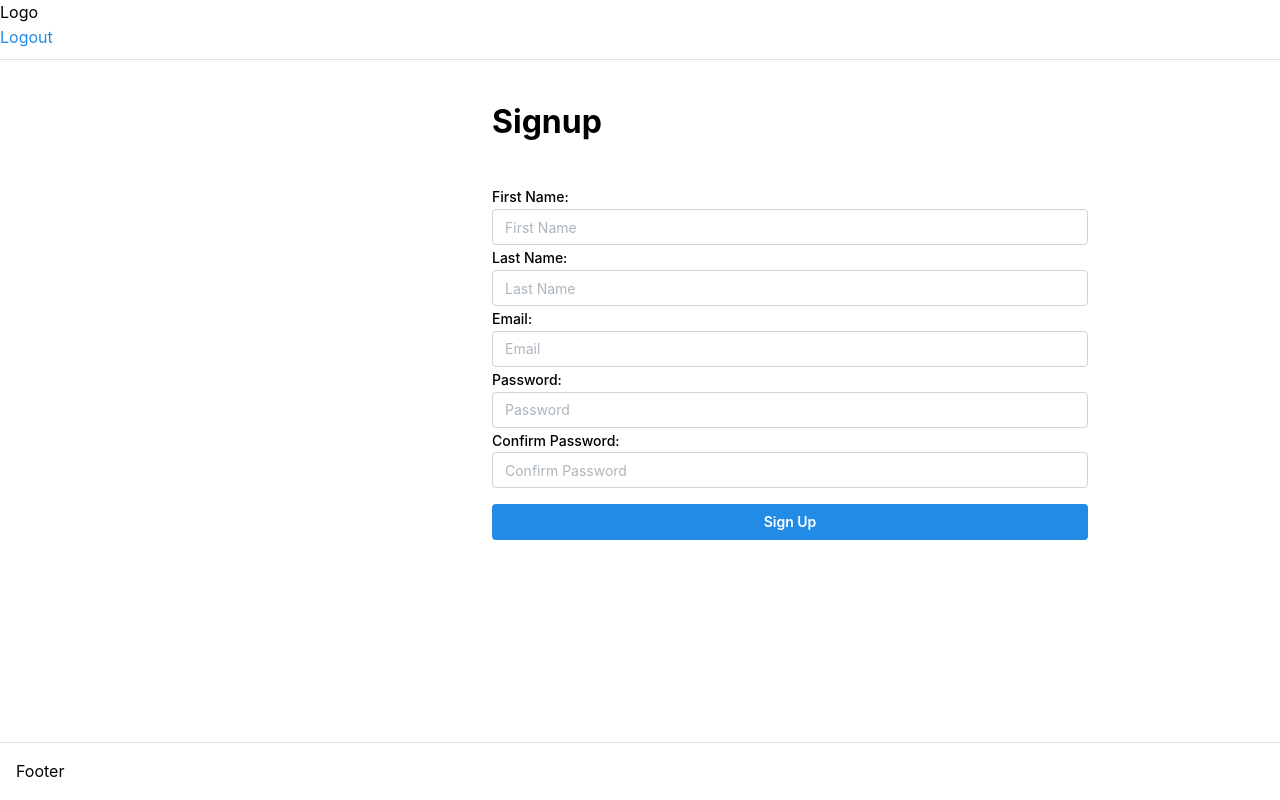
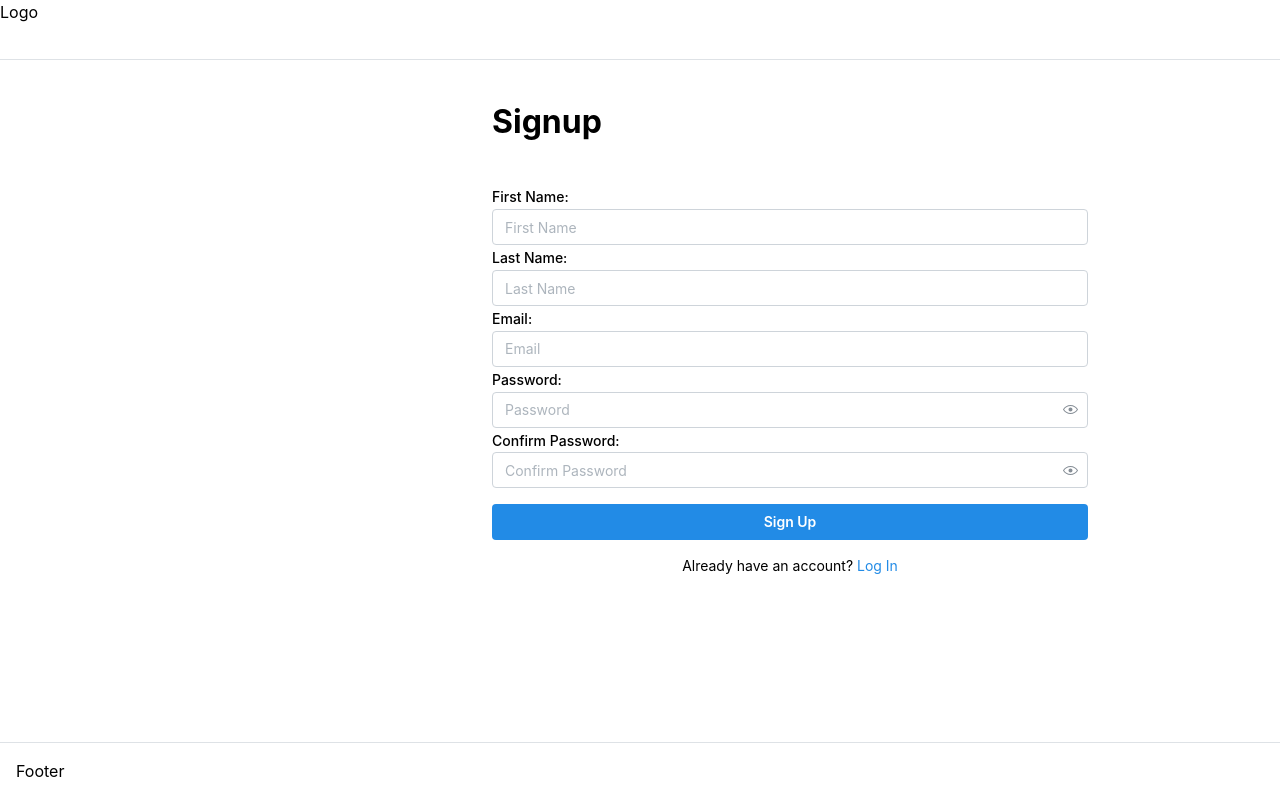
Before and after one commit to nkumarcc/react-rolodex, a React (Create React App) app: page /signup in a window 1280 px wide. Built offline with nearby package versions, Linux system fonts and the light colour scheme; no server answers.

Commit message:
Add switching between login and sign up

```diff
--- a/src/App.tsx
+++ b/src/App.tsx
@@ -1,4 +1,4 @@
-import React from 'react';
+import React, { useContext } from 'react';
 import List from './components/List/List';
 import logo from './logo.svg';
 import './App.css';
@@ -11,11 +11,13 @@ import { Anchor, AppShell, Burger, Center, Container, Switch } from '@mantine/co
 import { useDisclosure } from '@mantine/hooks';
 import useAuth from './hooks/useAuth';
 import AuthenticatedRoute from './components/Routes/AuthenticatedRoute';
+import { AuthContext } from './contexts/AuthContext';
 
 function App() {
 
   const [opened, { toggle }] = useDisclosure();
   const { logout } = useAuth();
+  const { user } = useContext(AuthContext);
 
   return (
     <>
@@ -28,7 +30,11 @@ function App() {
             <AppShell.Header>
               <Burger opened={opened} onClick={toggle} hiddenFrom="sm" size="sm" />
               <div>Logo</div>
-              <Anchor  onClick={() => logout()}>Logout</Anchor>
+              {
+                user ? (
+                  <Anchor onClick={() => logout()}>Logout</Anchor>
+                ) : null
+              }
             </AppShell.Header>
 
             <AppShell.Main>
--- a/src/components/Login/Login.tsx
+++ b/src/components/Login/Login.tsx
@@ -2,7 +2,7 @@ import React, { FC } from 'react';
 import { LoginWrapper } from './Login.styled';
 import useAuth from '../../hooks/useAuth';
 import { TransformedValues, useForm } from '@mantine/form';
-import { Button, Space, Stack, TextInput } from '@mantine/core';
+import { Anchor, Button, PasswordInput, Space, Stack, Text, TextInput } from '@mantine/core';
 
 interface LoginProps {}
 
@@ -28,10 +28,11 @@ const Login: FC<LoginProps> = () => {
             <h1>Login</h1>
             <form onSubmit={form.onSubmit(handleSubmit)}>
                <TextInput label="Email:" placeholder="Email" {...form.getInputProps('email')} />
-               <TextInput label="Password:" placeholder="Password" {...form.getInputProps('password')} />
+               <PasswordInput label="Password:" placeholder="Password" {...form.getInputProps('password')} />
                <Space h="md"></Space>
                <Button fullWidth type="submit">Log In</Button>
             </form>
+            <Text ta="center" size="sm">Need an account? <Anchor href="/signup">Sign Up</Anchor></Text>
          </Stack>
       </LoginWrapper>
    );
--- a/src/components/Signup/Signup.tsx
+++ b/src/components/Signup/Signup.tsx
@@ -1,6 +1,5 @@
 import React, { FC } from 'react';
-import { Button, Stack, TextInput } from '@mantine/core';
-import { Space } from '@mantine/core';
+import { Anchor, Button, PasswordInput, Space, Stack, Text, TextInput } from '@mantine/core';
 import { TransformedValues, useForm } from '@mantine/form';
 import { SignupWrapper } from './Signup.styled';
 import useAuth from '../../hooks/useAuth';
@@ -33,11 +32,12 @@ const Signup: FC<SignupProps> = () => {
                <TextInput label="First Name:" placeholder="First Name" {...form.getInputProps('firstName')} />
                <TextInput label="Last Name:" placeholder="Last Name" {...form.getInputProps('lastName')} />
                <TextInput label="Email:" placeholder="Email" {...form.getInputProps('email')} />
-               <TextInput label="Password:" placeholder="Password" {...form.getInputProps('password')} />
-               <TextInput label="Confirm Password:" placeholder="Confirm Password" {...form.getInputProps('passwordConfirmation')} />
+               <PasswordInput label="Password:" placeholder="Password" {...form.getInputProps('password')} />
+               <PasswordInput label="Confirm Password:" placeholder="Confirm Password" {...form.getInputProps('passwordConfirmation')} />
                <Space h="md"></Space>
                <Button fullWidth type="submit">Sign Up</Button>
             </form>
+            <Text ta="center" size="sm">Already have an account? <Anchor href="/login">Log In</Anchor></Text>
          </Stack>
       </SignupWrapper>
    );
```
